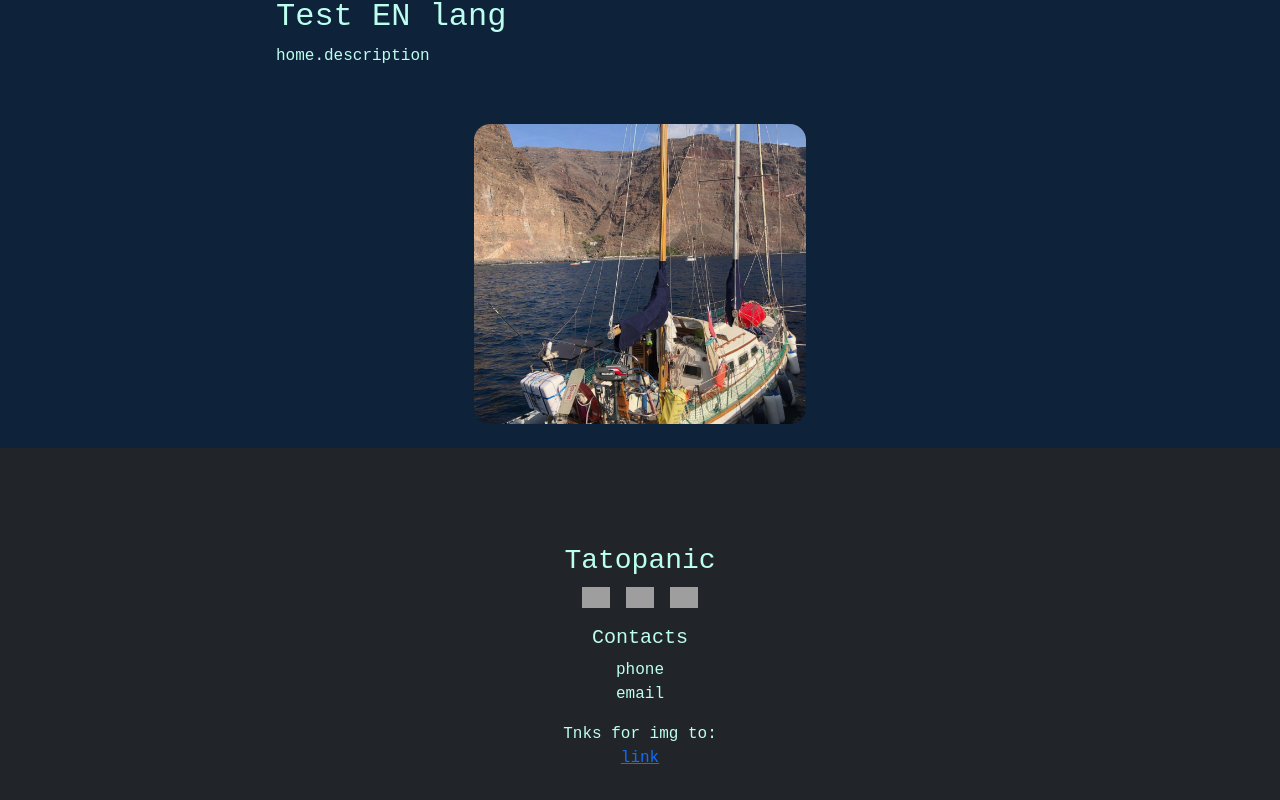
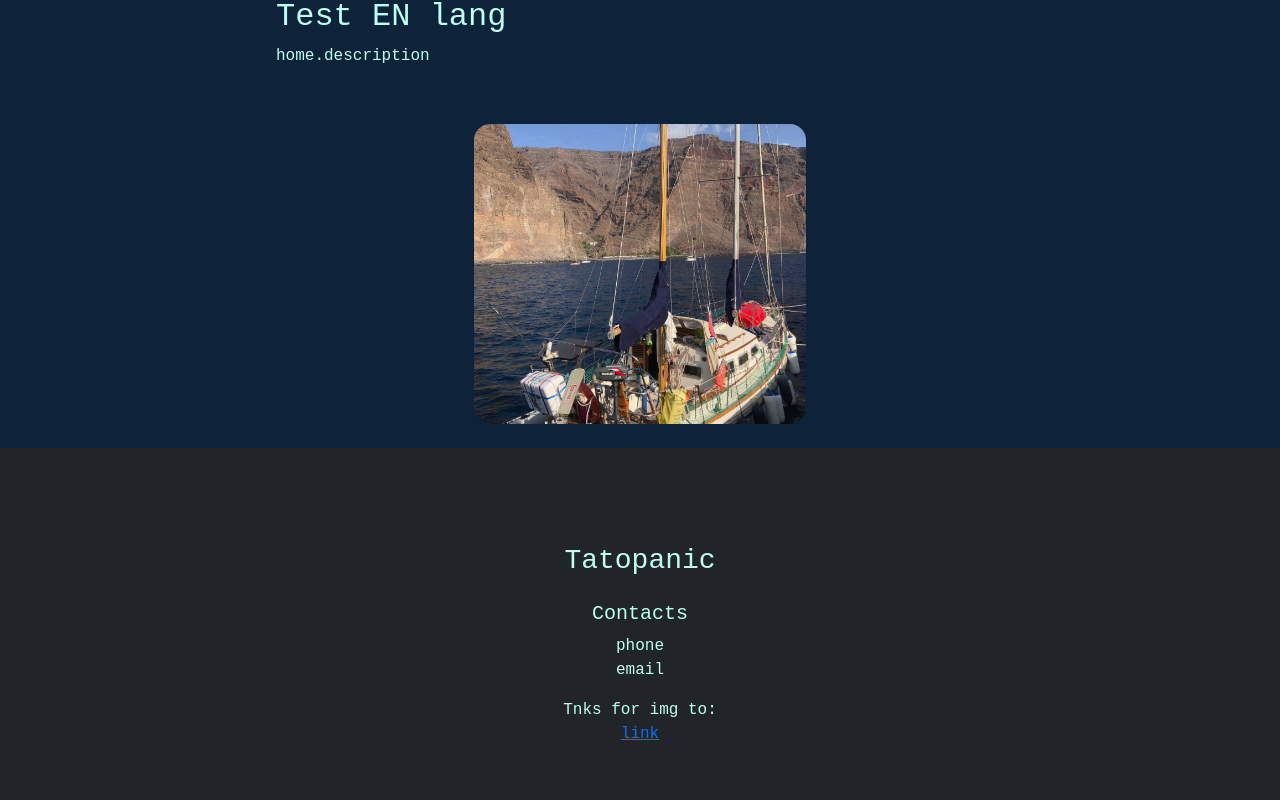
Before and after one commit to JungleKiosk/tatopanic, a Vue app: page / in a window 1280 px wide. Shown: the part 449-1249 px from the top of the page. Built offline with nearby package versions, Linux system fonts and the light colour scheme; grey boxes are pictures that could not be loaded.

Commit message:
logos footer commented

```diff
--- a/src/components/partials/Footer.vue
+++ b/src/components/partials/Footer.vue
@@ -10,12 +10,12 @@
 
       <div class="col-sm-4 col-md-3 text-center">
         <h3 class="">Tatopanic</h3>
-        <a target="_blank" href="https://github.com/JungleKiosk"><img class="icon_social mx-2"
+<!--         <a target="_blank" href="https://github.com/JungleKiosk"><img class="icon_social mx-2"
             src="../../assets/img/logo/github_footer.svg" alt=""></a>
         <a target="_blank" href="https://www.linkedin.com/in/francescominutella/"><img class="icon_social mx-2"
             src="../../assets/img/logo/linkedin_footer.svg" alt=""></a>
         <a target="_blank" href="https://www.youtube.com/@JungleKiosk"><img class="icon_social mx-2"
-            src="../../assets/img/logo/youtube_footer.svg" alt=""></a>
+            src="../../assets/img/logo/youtube_footer.svg" alt=""></a> -->
       </div>
 
     </div>
```
